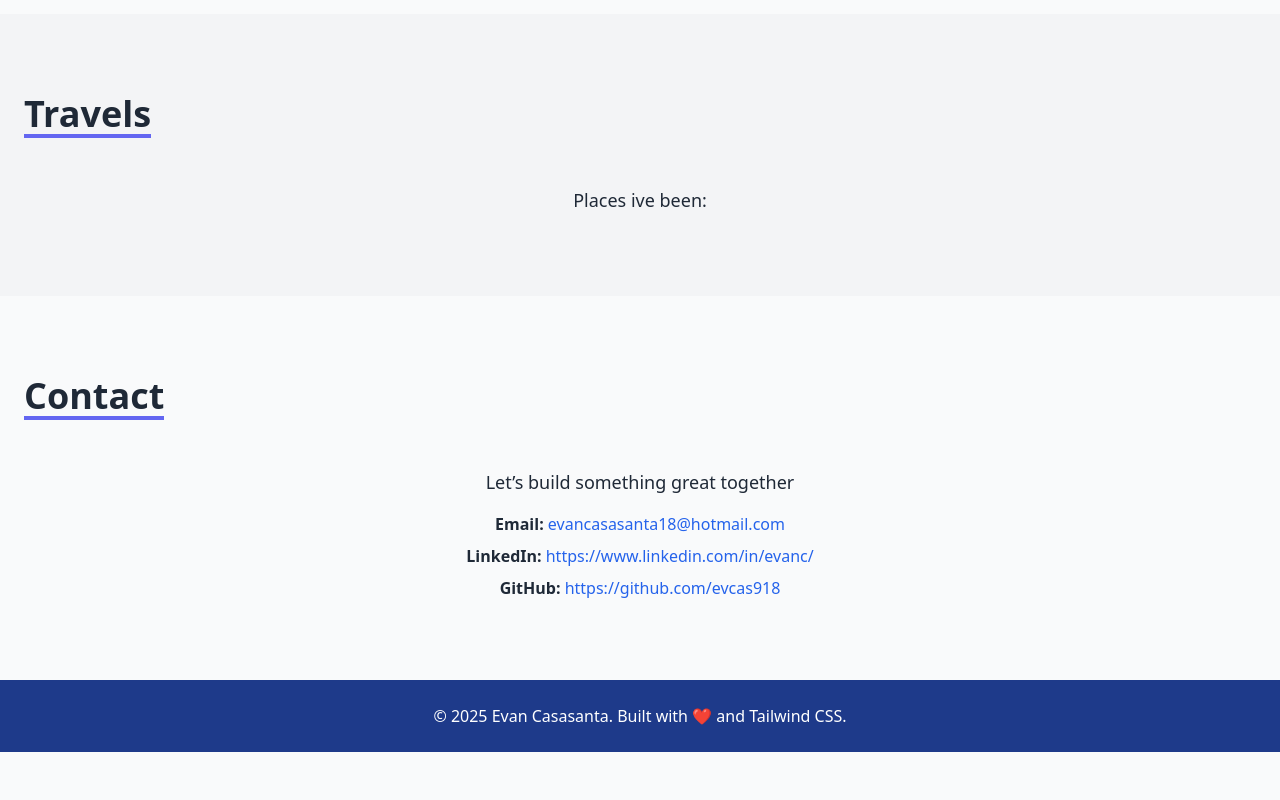
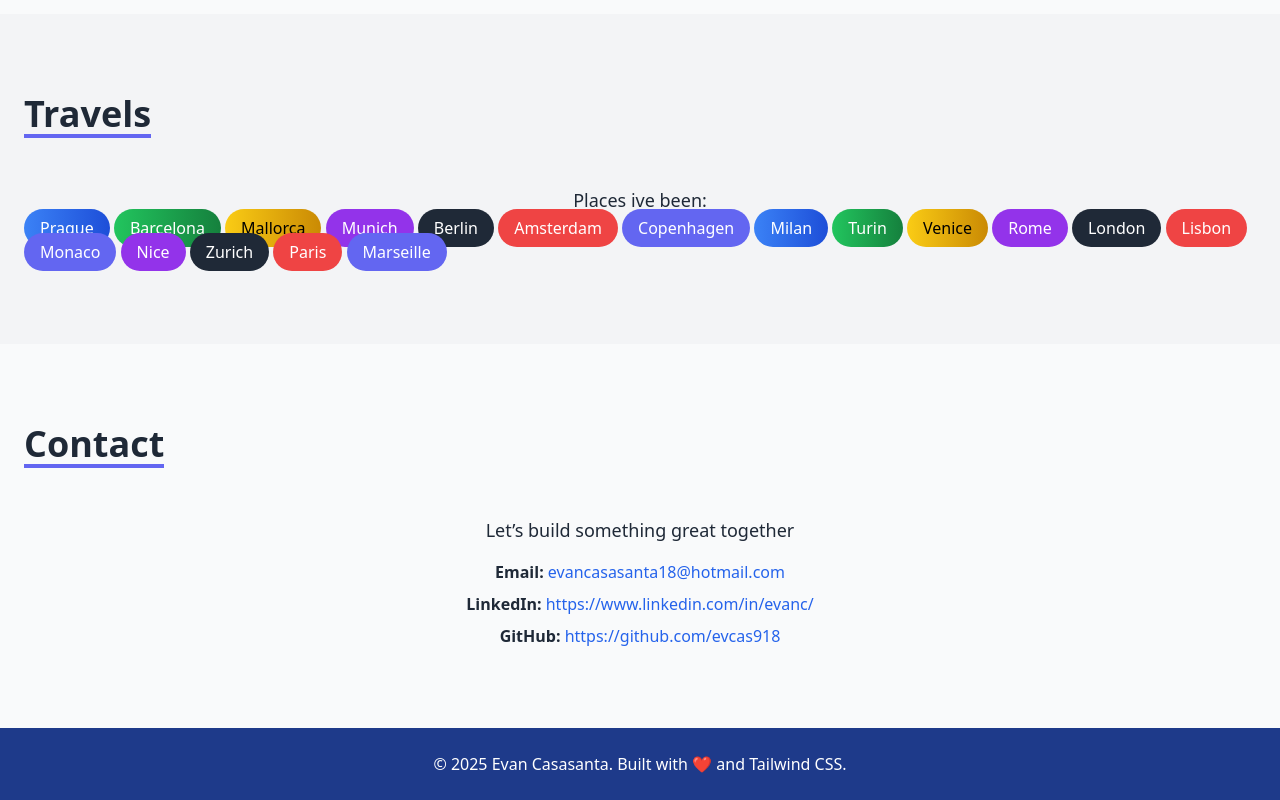
Before and after one commit to evcas918/Portfolio-Website-Real, a plain HTML site: page index.html in a window 1280 px wide. Shown: the part 2478-3278 px from the top of the page. Before the commit the page ends 3230 px from the top, so only its background shows below. Drawn offline with nearby package versions, Linux system fonts and the light colour scheme.

Commit message:
Update index.html

```diff
--- a/index.html
+++ b/index.html
@@ -149,6 +149,24 @@
 <section id="travels" class="bg-gray-100 dark:bg-gray-800 py-20 px-6 animate-slideUp">
     <h2 class="text-4xl font-bold mb-12 border-b-4 border-indigo-500 inline-block">Travels</h2>
     <p class="text-lg leading-relaxed text-center max-w-3xl mx-auto"> Places ive been:</p>
+    <span class="bg-gradient-to-r from-blue-500 to-blue-700 text-white px-4 py-2 rounded-full">Prague</span>
+    <span class="bg-gradient-to-r from-green-500 to-green-700 text-white px-4 py-2 rounded-full">Barcelona</span>
+    <span class="bg-gradient-to-r from-yellow-400 to-yellow-600 text-black px-4 py-2 rounded-full">Mallorca</span>
+    <span class="bg-purple-600 text-white px-4 py-2 rounded-full">Munich</span>
+    <span class="bg-gray-800 text-white px-4 py-2 rounded-full">Berlin</span>
+    <span class="bg-red-500 text-white px-4 py-2 rounded-full">Amsterdam</span>
+    <span class="bg-indigo-500 text-white px-4 py-2 rounded-full">Copenhagen</span>
+    <span class="bg-gradient-to-r from-blue-500 to-blue-700 text-white px-4 py-2 rounded-full">Milan</span>
+    <span class="bg-gradient-to-r from-green-500 to-green-700 text-white px-4 py-2 rounded-full">Turin</span>
+    <span class="bg-gradient-to-r from-yellow-400 to-yellow-600 text-black px-4 py-2 rounded-full">Venice</span>
+    <span class="bg-purple-600 text-white px-4 py-2 rounded-full">Rome</span>
+    <span class="bg-gray-800 text-white px-4 py-2 rounded-full">London</span>
+    <span class="bg-red-500 text-white px-4 py-2 rounded-full">Lisbon</span>
+    <span class="bg-indigo-500 text-white px-4 py-2 rounded-full">Monaco</span>
+      <span class="bg-purple-600 text-white px-4 py-2 rounded-full">Nice</span>
+    <span class="bg-gray-800 text-white px-4 py-2 rounded-full">Zurich</span>
+    <span class="bg-red-500 text-white px-4 py-2 rounded-full">Paris</span>
+    <span class="bg-indigo-500 text-white px-4 py-2 rounded-full">Marseille</span>
 </section>
 
 <!-- Contact Section -->
```
